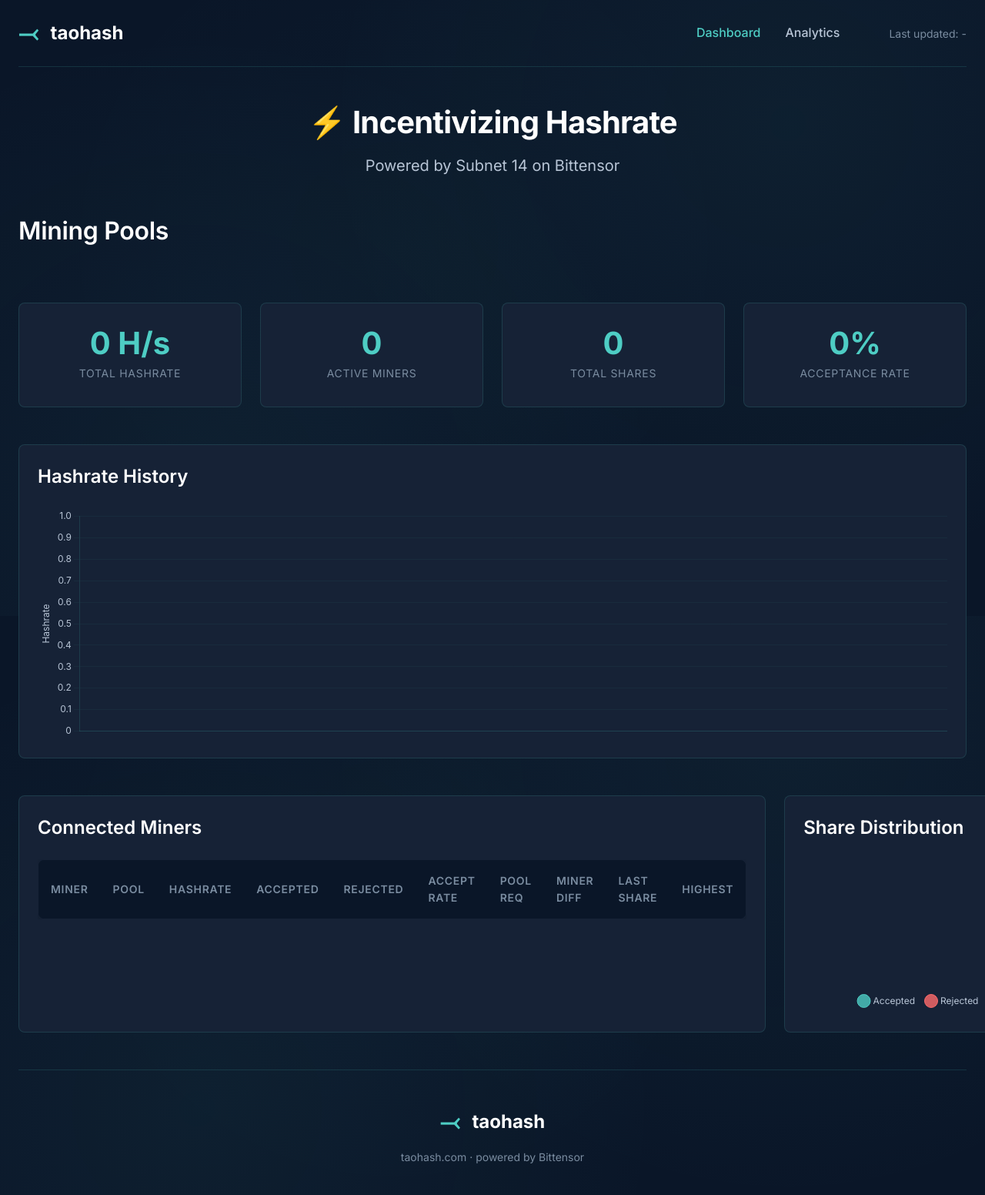
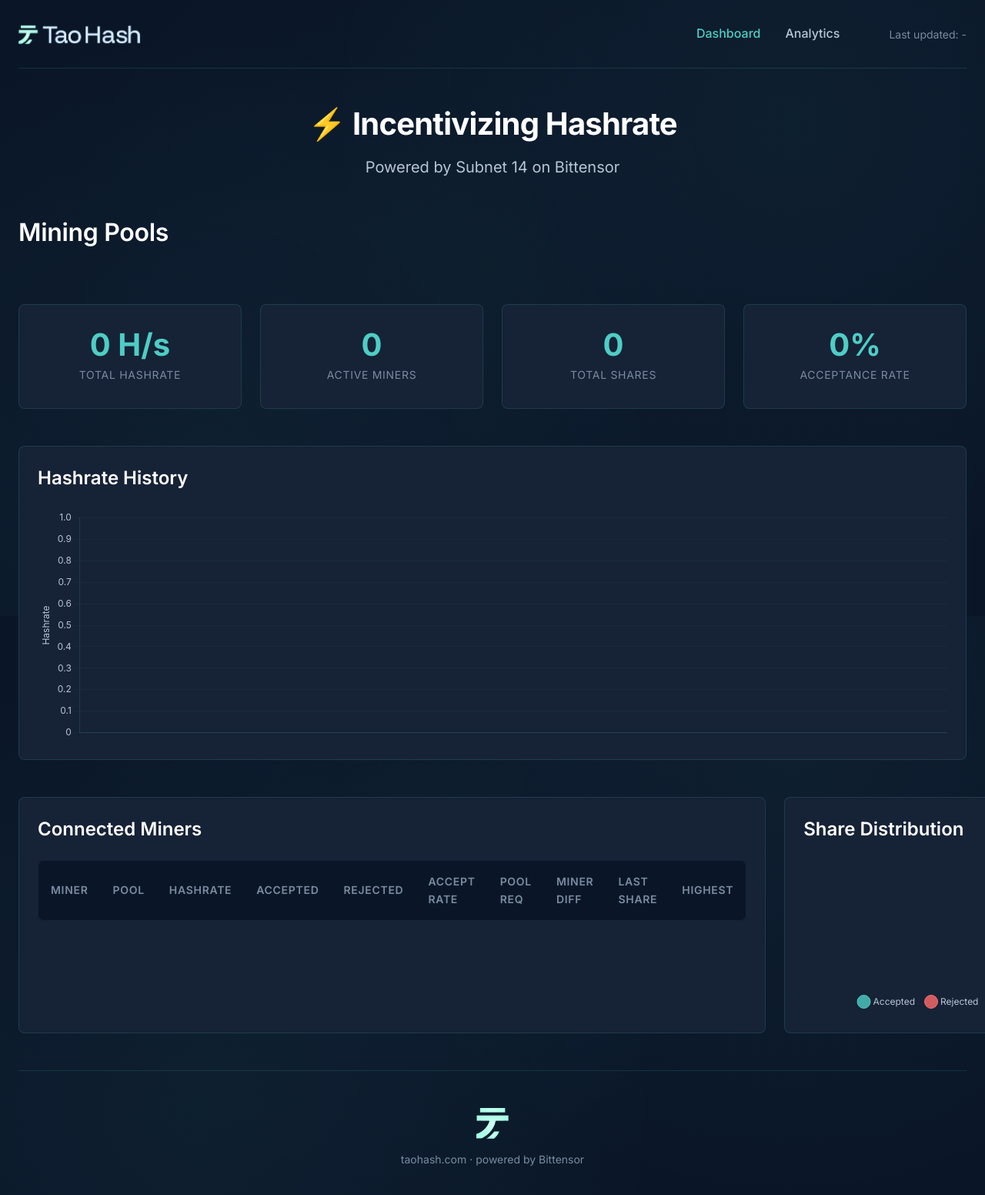
Before and after one commit to latent-to/taohash-proxy, a plain HTML site: page static/index.html in a window 1280 px wide. Shown: the top 1552 px of the page at 77% size. Drawn offline with nearby package versions, Linux system fonts and the light colour scheme; no server answers.

Commit message:
updates branding + gitignore

```diff
--- a/static/dashboard.js
+++ b/static/dashboard.js
@@ -216,7 +216,7 @@
           <span class="taohash-body" style="font-family: monospace; background: var(--taohash-bg-secondary); padding: 0.25rem 0.5rem; border-radius: 4px; flex-grow: 1; color: var(--taohash-accent-primary);">${poolData.host}:${poolData.port}</span>
         </div>
         <div style="display: flex; gap: 0.5rem; align-items: center;">
-          <span class="taohash-caption" style="min-width: 100px;">Proxy Port:</span>
+          <span class="taohash-caption" style="min-width: 100px;">Port:</span>
           <span class="taohash-body" style="font-family: monospace; background: var(--taohash-bg-secondary); padding: 0.25rem 0.5rem; border-radius: 4px; flex-grow: 1; color: var(--taohash-accent-primary);">${poolData.proxy_port}</span>
         </div>
         <div style="display: flex; gap: 0.5rem; align-items: center;">
--- a/static/index.html
+++ b/static/index.html
@@ -13,8 +13,7 @@
   <div class="taohash-container">
     <nav class="taohash-nav">
       <div class="taohash-logo">
-        <span class="taohash-logo-symbol">⤙</span>
-        taohash
+        <img src="/static/images/taohash-logo.png" alt="TaoHash" style="height: 40px; width: auto;">
       </div>
       <div class="taohash-nav-links">
         <a href="/" class="taohash-nav-link active">Dashboard</a>
@@ -103,8 +102,7 @@
 
     <footer style="text-align: center; padding: 3rem 0; border-top: 1px solid var(--taohash-border);">
       <div class="taohash-logo" style="justify-content: center; margin-bottom: 1rem;">
-        <span class="taohash-logo-symbol">⤙</span>
-        taohash
+        <img src="/static/images/taohash-logo-with-text.png" alt="TaoHash" style="height: 40px; width: auto;">
       </div>
       <p class="taohash-caption">taohash.com · powered by Bittensor</p>
     </footer>
```
Also changed, not shown: static/analytics.html (+1 -2 lines), static/images/taohash-logo-with-text.png (added), static/images/taohash-logo.png (added), 1 other file.
